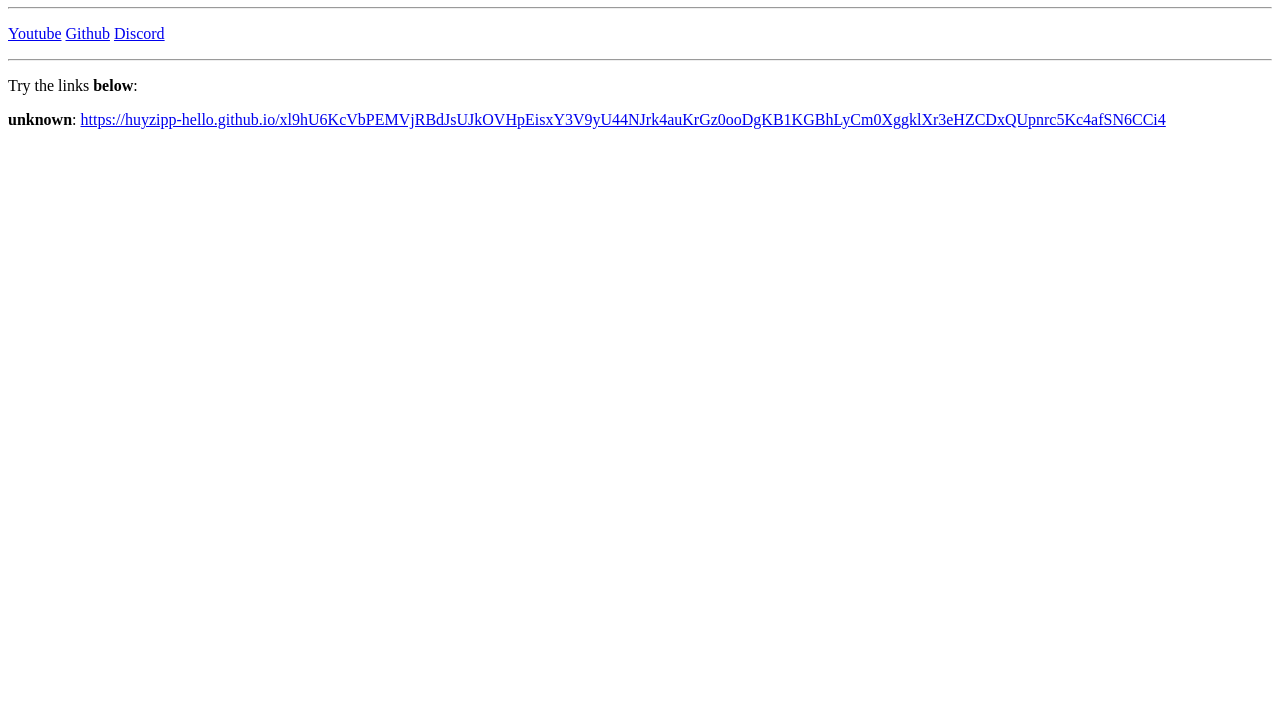
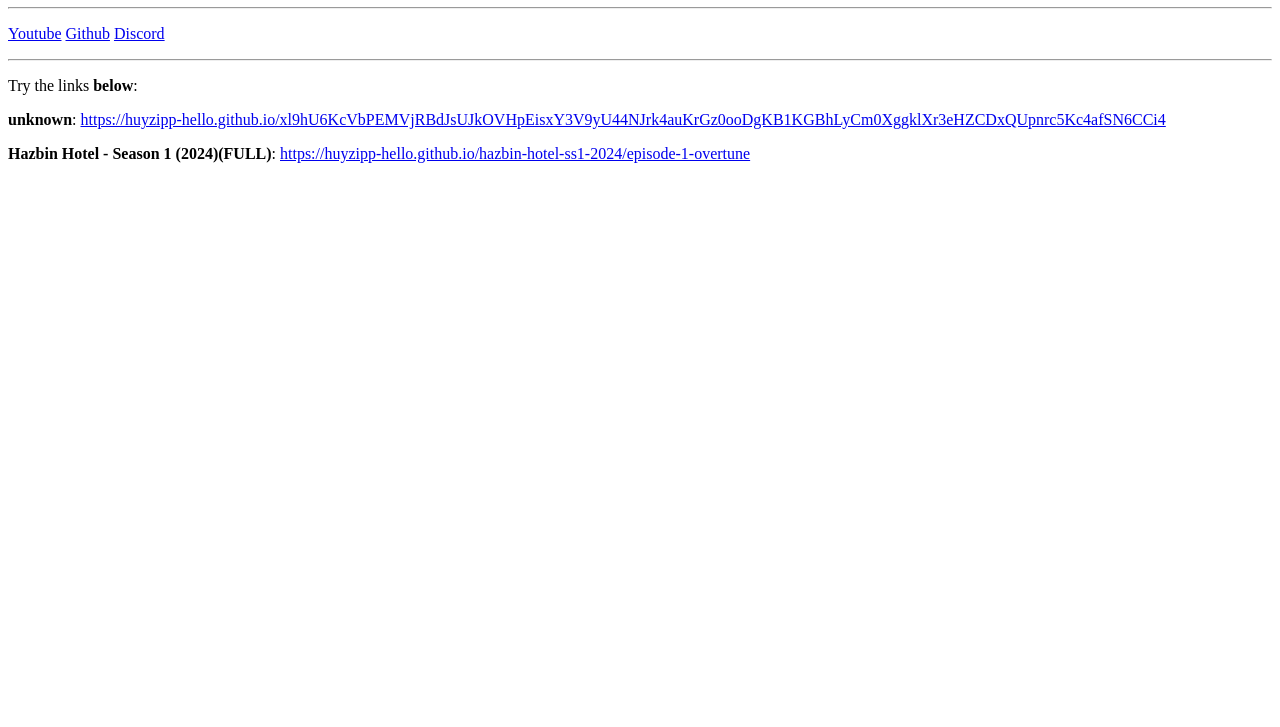
Before and after one commit to huyzipp-hello/huyzipp-hello.github.io, a plain HTML site: page index.html in a window 1280 px wide. Shown: the part 73-800 px from the top of the page. Drawn offline with Linux system fonts and the light colour scheme.

Commit message:
Update index.html

```diff
--- a/index.html
+++ b/index.html
@@ -39,6 +39,7 @@
                 urlElement.innerHTML = `<strong>unknown</strong>: <a href="${url}" target="_blank">${url}</a>`;
             });
         </script>
+        <strong>Hazbin Hotel - Season 1 (2024)(FULL)</strong>: <a href="https://huyzipp-hello.github.io/hazbin-hotel-ss1-2024/episode-1-overtune" target="_blank">https://huyzipp-hello.github.io/hazbin-hotel-ss1-2024/episode-1-overtune</a>
     </p>
   </body>
 </html>
```
